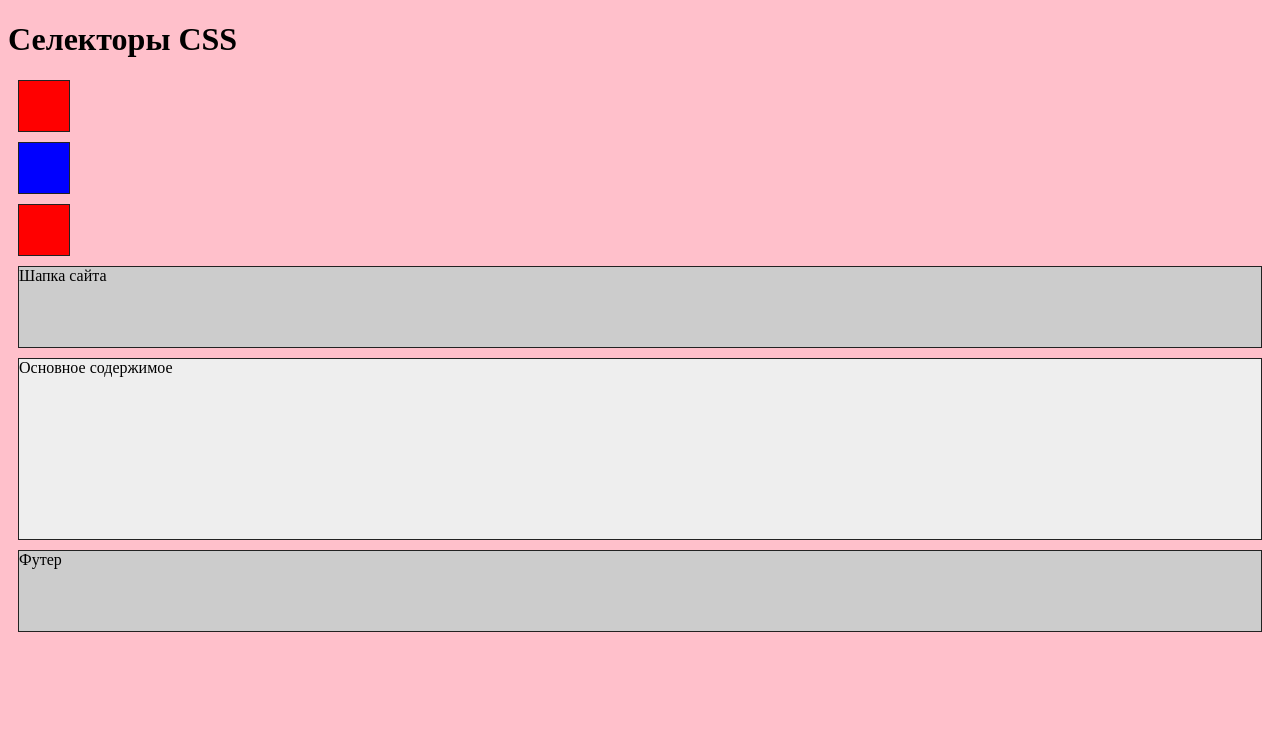
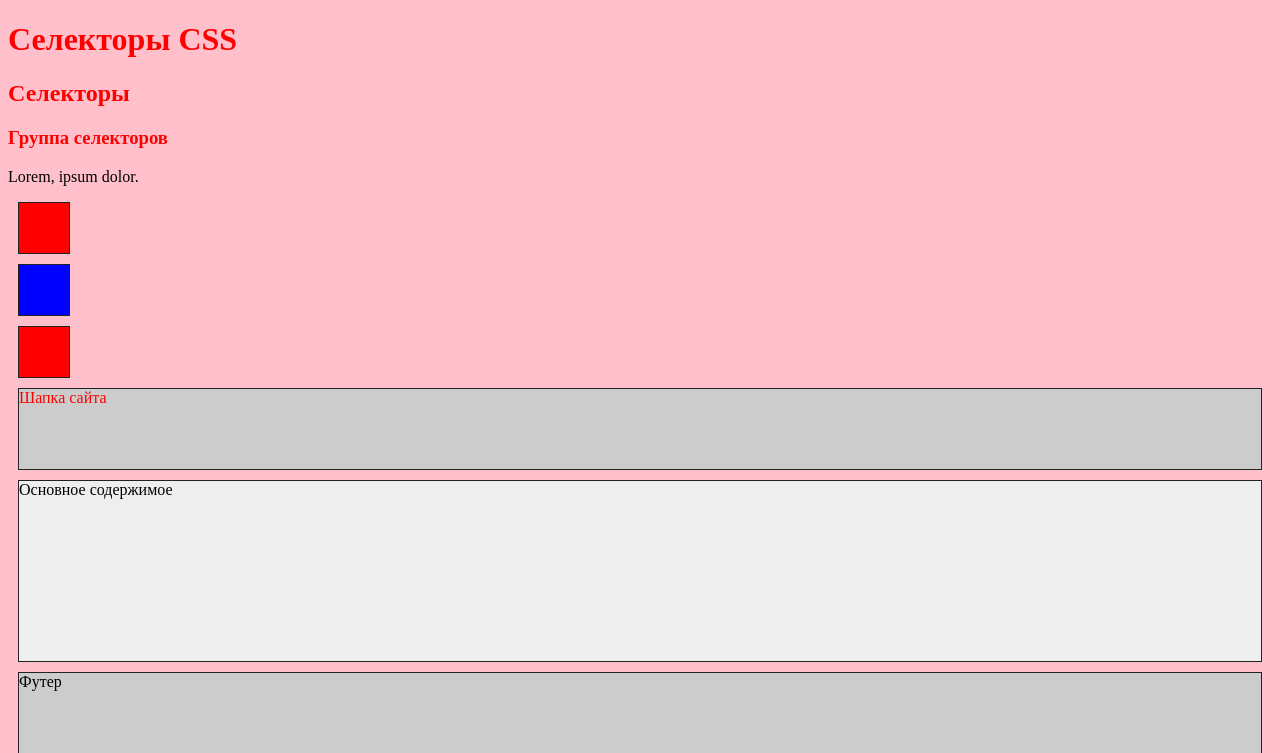
Before and after one commit to demfireld/de_learn, a PHP site: page / in a window 1280 px wide. Shown: the top 753 px of the page. Run offline with PHP 8.4, Linux system fonts and the light colour scheme.

Commit message:
vault backup: 2024-09-27 11:53:46

```diff
--- a/HTML/05_Основы_CSS3_селекторы/02_Селекторы/index.html
+++ b/HTML/05_Основы_CSS3_селекторы/02_Селекторы/index.html
@@ -8,6 +8,9 @@
 </head>
 <body>
     <h1>Селекторы CSS</h1>
+    <h2>Селекторы</h2>
+    <h3>Группа селекторов</h3>
+    <p>Lorem, ipsum dolor.</p>
     <div class="redBlock"></div>
     <div class="blueBlock"></div>
     <div class="redBlock"></div>
--- a/HTML/05_Основы_CSS3_селекторы/02_Селекторы/style.css
+++ b/HTML/05_Основы_CSS3_селекторы/02_Селекторы/style.css
@@ -28,3 +28,6 @@ div {
 * {
     background-color: pink;
 }
+h1,h2,h3,h4,.redBlock,#header{
+    color: red;
+}
```
